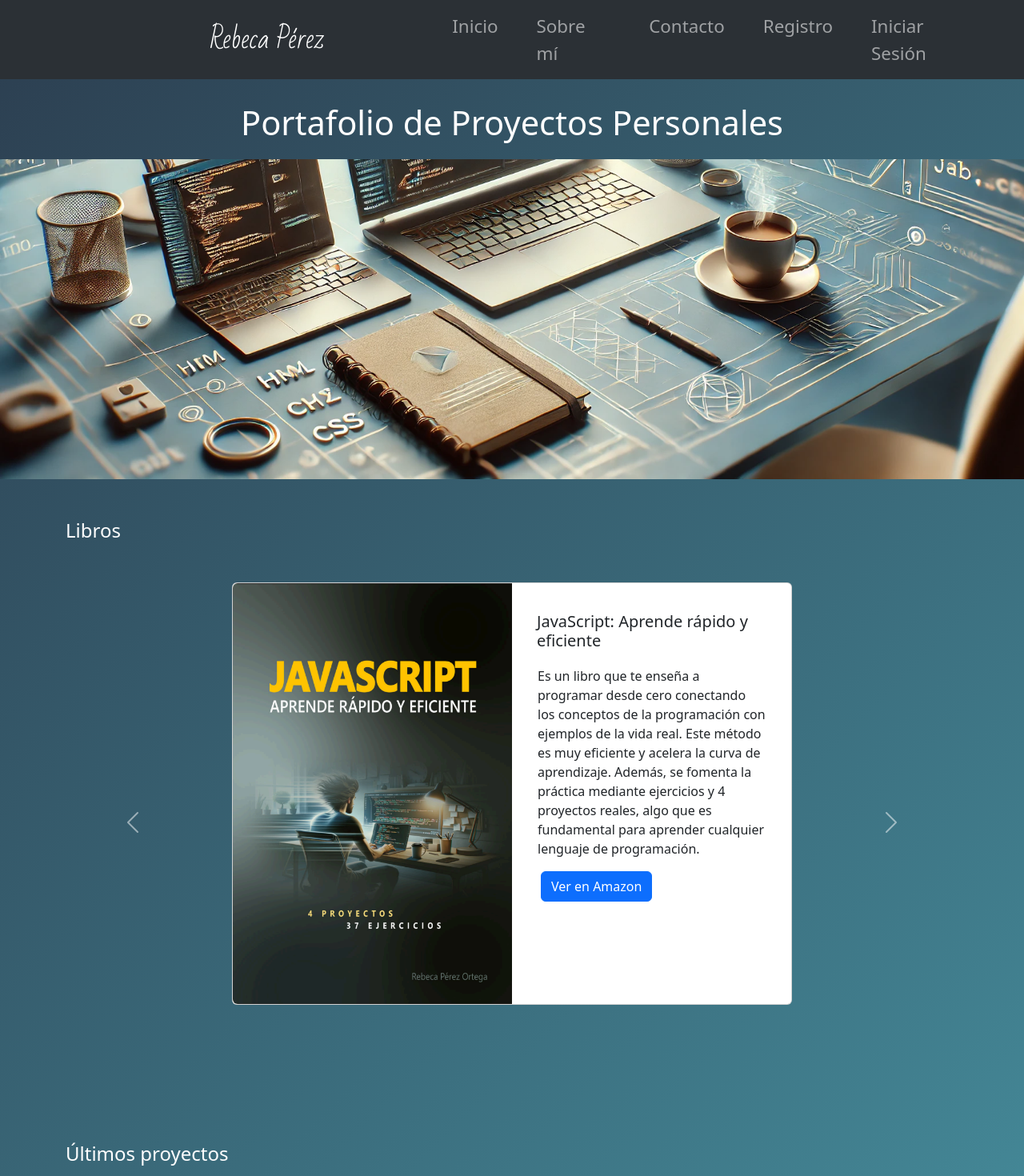
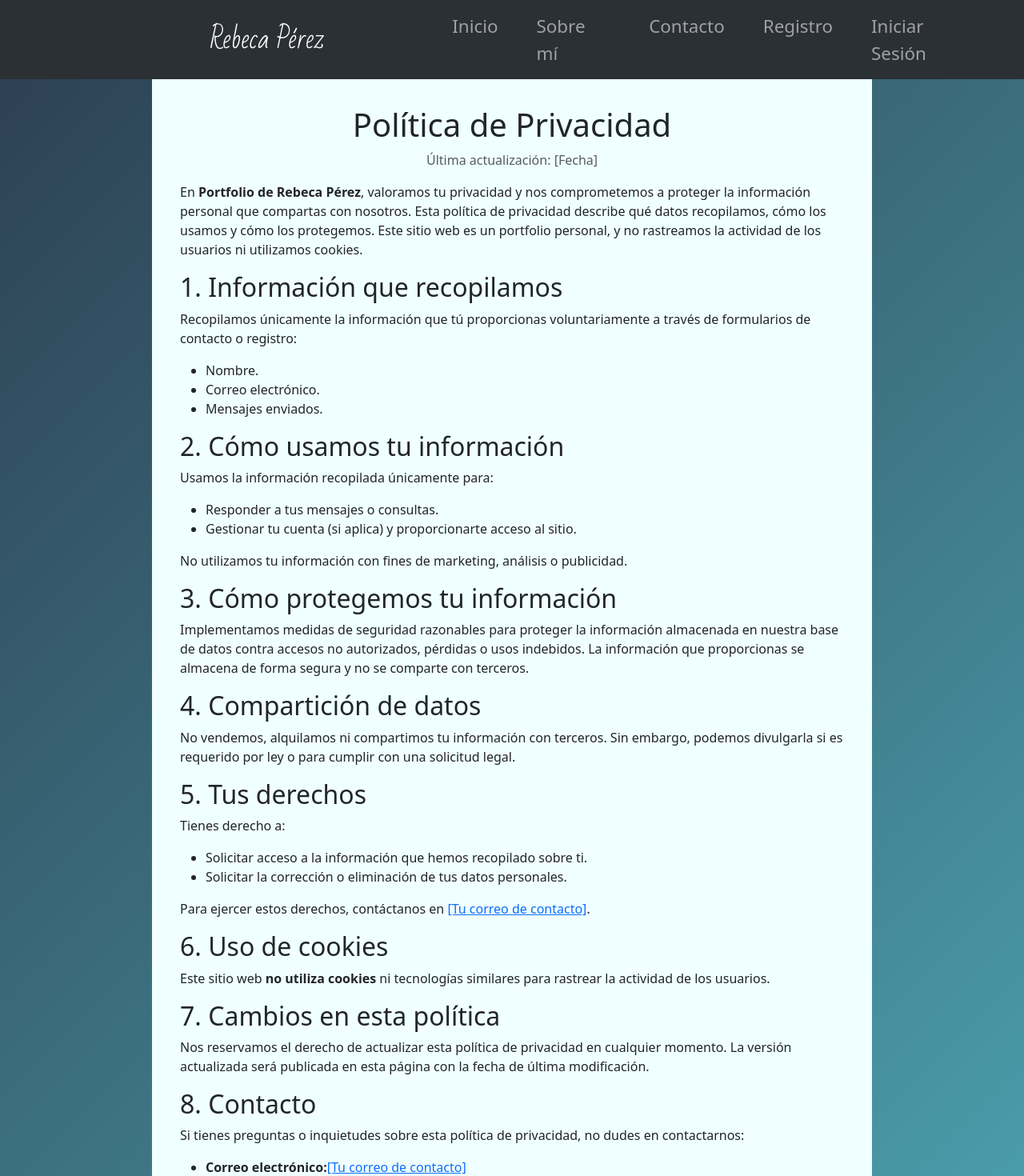
Before and after one commit to Pro-gra-mer/WebPersonal, an Angular app: page /privacy-policy in a window 1280 px wide. Before the commit this address led to /. Shown: the top 1470 px of the page at 80% size. Built offline with nearby package versions, Linux system fonts and the light colour scheme; no server answers.

Commit message:
Política de privacidad añadida

```diff
--- a/src/app/app.routes.ts
+++ b/src/app/app.routes.ts
@@ -14,6 +14,7 @@ import { adminGuard } from './guards/admin.guard';
 import { authGuard } from './guards/auth.guard';
 import { ResetPasswordComponent } from './reset-password/reset-password.component';
 import { RequestPasswordComponent } from './request-password/request-password.component';
+import { PrivacyPolicyComponent } from './components/privacy-policy/privacy-policy.component';
 
 export const routes: Routes = [
   { path: '', component: HomeComponent },
@@ -28,6 +29,7 @@ export const routes: Routes = [
   { path: 'request-password', component: RequestPasswordComponent },
   { path: 'reset-password', component: ResetPasswordComponent },
   { path: '', redirectTo: '/request-password', pathMatch: 'full' },
+  { path: 'privacy-policy', component: PrivacyPolicyComponent },
   // Ruta protegida: Solo usuarios autenticados
   {
     path: 'admin-dashboard',
--- /dev/null
+++ b/src/app/components/privacy-policy/privacy-policy.component.css
@@ -0,0 +1,11 @@
+/* Aplica color blanco a todo el contenido del componente */
+.container {
+  background-color: azure;
+  width: 900px;
+  padding: 35px;
+}
+
+/* Opcional: Cambia el color de los enlaces al pasar el cursor */
+a:hover {
+  color: gray; /* Un tono más claro al pasar el cursor */
+}
--- /dev/null
+++ b/src/app/components/privacy-policy/privacy-policy.component.html
@@ -0,0 +1,84 @@
+<div class="container mt-5">
+  <h1 class="text-center">Política de Privacidad</h1>
+  <p class="text-muted text-center">Última actualización: [Fecha]</p>
+
+  <p>
+    En <strong>Portfolio de Rebeca Pérez</strong>, valoramos tu privacidad y nos
+    comprometemos a proteger la información personal que compartas con nosotros.
+    Esta política de privacidad describe qué datos recopilamos, cómo los usamos
+    y cómo los protegemos. Este sitio web es un portfolio personal, y no
+    rastreamos la actividad de los usuarios ni utilizamos cookies.
+  </p>
+
+  <h2>1. Información que recopilamos</h2>
+  <p>
+    Recopilamos únicamente la información que tú proporcionas voluntariamente a
+    través de formularios de contacto o registro:
+  </p>
+  <ul>
+    <li>Nombre.</li>
+    <li>Correo electrónico.</li>
+    <li>Mensajes enviados.</li>
+  </ul>
+
+  <h2>2. Cómo usamos tu información</h2>
+  <p>Usamos la información recopilada únicamente para:</p>
+  <ul>
+    <li>Responder a tus mensajes o consultas.</li>
+    <li>Gestionar tu cuenta (si aplica) y proporcionarte acceso al sitio.</li>
+  </ul>
+  <p>
+    No utilizamos tu información con fines de marketing, análisis o publicidad.
+  </p>
+
+  <h2>3. Cómo protegemos tu información</h2>
+  <p>
+    Implementamos medidas de seguridad razonables para proteger la información
+    almacenada en nuestra base de datos contra accesos no autorizados, pérdidas
+    o usos indebidos. La información que proporcionas se almacena de forma
+    segura y no se comparte con terceros.
+  </p>
+
+  <h2>4. Compartición de datos</h2>
+  <p>
+    No vendemos, alquilamos ni compartimos tu información con terceros. Sin
+    embargo, podemos divulgarla si es requerido por ley o para cumplir con una
+    solicitud legal.
+  </p>
+
+  <h2>5. Tus derechos</h2>
+  <p>Tienes derecho a:</p>
+  <ul>
+    <li>Solicitar acceso a la información que hemos recopilado sobre ti.</li>
+    <li>Solicitar la corrección o eliminación de tus datos personales.</li>
+  </ul>
+  <p>
+    Para ejercer estos derechos, contáctanos en
+    <a href="mailto:[Tu correo de contacto]">[Tu correo de contacto]</a>.
+  </p>
+
+  <h2>6. Uso de cookies</h2>
+  <p>
+    Este sitio web <strong>no utiliza cookies</strong> ni tecnologías similares
+    para rastrear la actividad de los usuarios.
+  </p>
+
+  <h2>7. Cambios en esta política</h2>
+  <p>
+    Nos reservamos el derecho de actualizar esta política de privacidad en
+    cualquier momento. La versión actualizada será publicada en esta página con
+    la fecha de última modificación.
+  </p>
+
+  <h2>8. Contacto</h2>
+  <p>
+    Si tienes preguntas o inquietudes sobre esta política de privacidad, no
+    dudes en contactarnos:
+  </p>
+  <ul>
+    <li>
+      <strong>Correo electrónico:</strong>
+      <a href="mailto:[Tu correo de contacto]">[Tu correo de contacto]</a>
+    </li>
+  </ul>
+</div>
--- a/src/app/components/public/footer/footer.component.html
+++ b/src/app/components/public/footer/footer.component.html
@@ -33,6 +33,9 @@
       </a>
     </div>
     <!-- Copyright -->
-    <p class="mb-0">&copy; 2024 Rebeca Pérez. Todos los derechos reservados.</p>
+    <p class="mb-0">
+      &copy; 2024 Rebeca Pérez. Todos los derechos reservados.
+      <a href="/privacy-policy" target="_blank">Política de Privacidad</a>
+    </p>
   </div>
 </footer>
```
Also changed, not shown: src/app/components/privacy-policy/privacy-policy.component.ts (added, +12 -0 lines), 1 other file (tests, documents, lock files or other folders).
